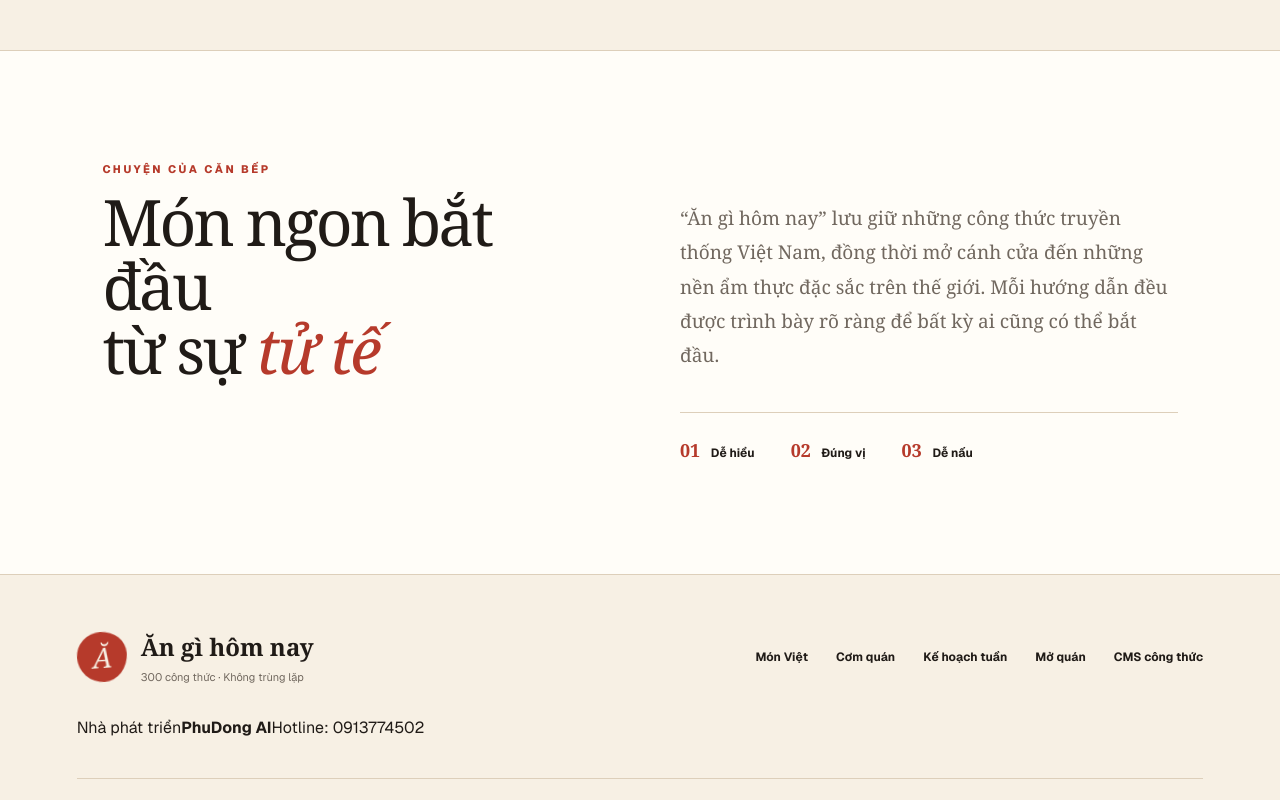
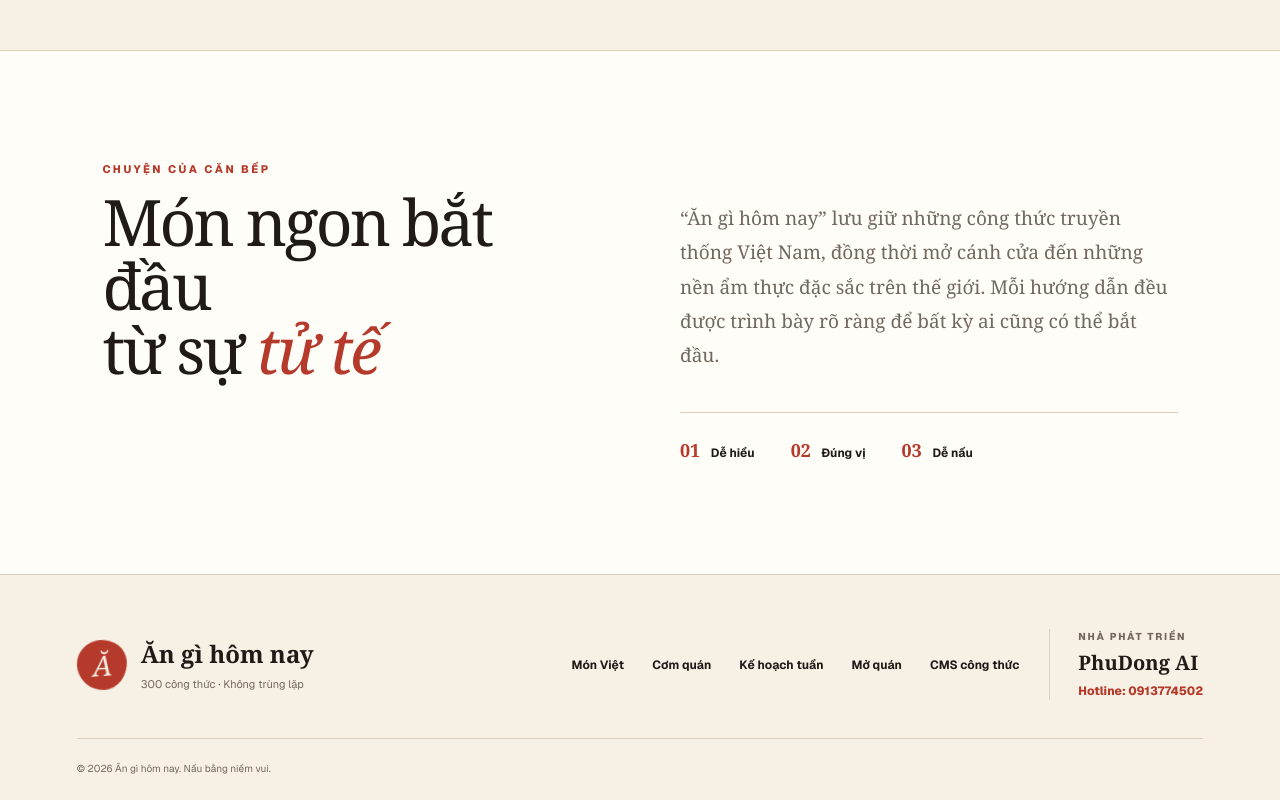
Before and after one commit to minhphu1509-cpu/angihomnay, a Next.js app: page / in a window 1280 px wide. Shown: the part 11200-12000 px from the top of the page. Built offline with nearby package versions, Linux system fonts and the light colour scheme.

Commit message:
chore: style developer contact footer

```diff
--- a/app/globals.css
+++ b/app/globals.css
@@ -1389,7 +1389,7 @@ footer {
   background: var(--cream);
   display: grid;
   gap: 30px;
-  grid-template-columns: 1fr auto;
+  grid-template-columns: 1fr auto auto;
   padding: 54px clamp(24px, 6vw, 92px) 26px;
 }
 
@@ -1419,6 +1419,34 @@ footer {
   color: var(--ink);
   font-size: 12px;
   font-weight: 700;
+  text-decoration: none;
+}
+
+.footer-developer {
+  border-left: 1px solid rgba(34, 28, 24, 0.14);
+  display: grid;
+  gap: 4px;
+  padding-left: 28px;
+}
+
+.footer-developer span {
+  color: var(--muted);
+  font-size: 10px;
+  font-weight: 800;
+  letter-spacing: 0.18em;
+  text-transform: uppercase;
+}
+
+.footer-developer strong {
+  color: var(--ink);
+  font-family: Georgia, "Times New Roman", serif;
+  font-size: 20px;
+}
+
+.footer-developer a {
+  color: var(--red);
+  font-size: 12px;
+  font-weight: 800;
   text-decoration: none;
 }
 
@@ -3302,6 +3330,13 @@ footer {
     grid-template-columns: 1fr;
   }
 
+  .footer-developer {
+    border-left: 0;
+    border-top: 1px solid rgba(34, 28, 24, 0.14);
+    padding-left: 0;
+    padding-top: 18px;
+  }
+
   .footer-links {
     flex-wrap: wrap;
   }
```
